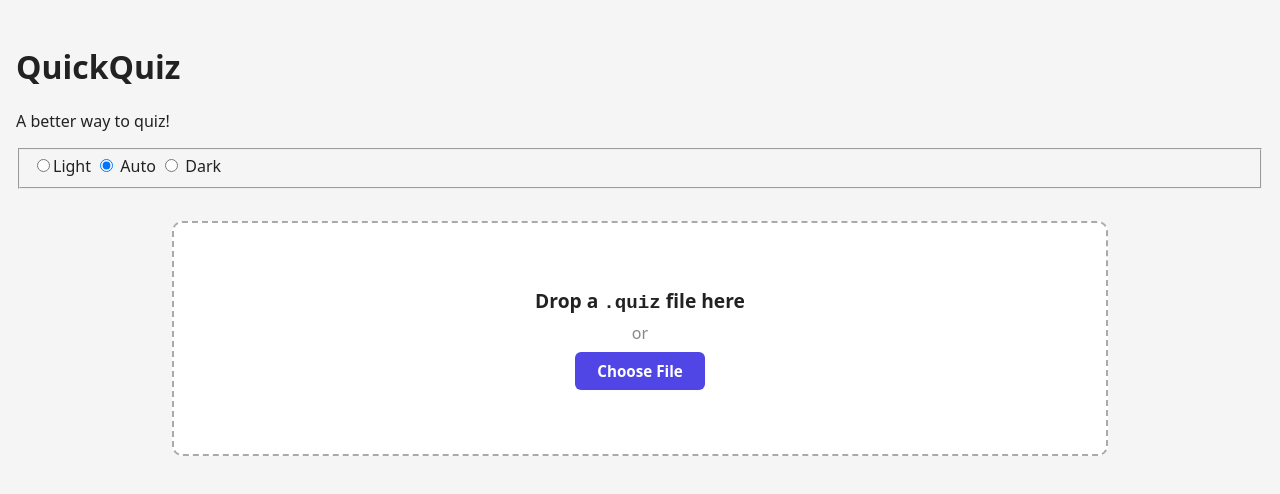
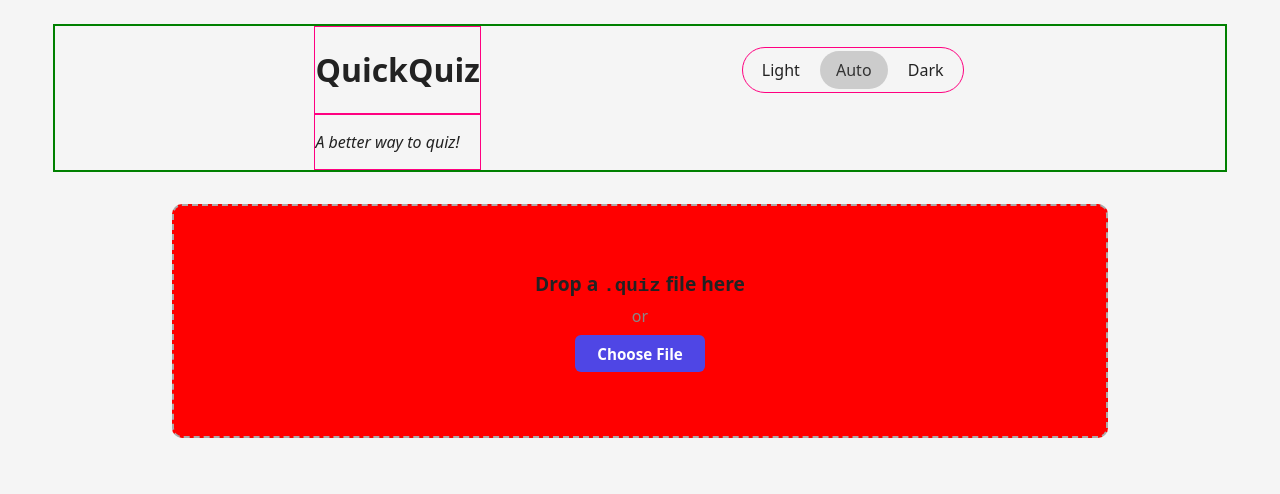
Before and after one commit to Hoseasack/QuickQuiz, a website: page public/index.html in a window 1280 px wide. Drawn offline with Linux system fonts and the light colour scheme.

Commit message:
Added framework for light/dark mode

```diff
--- a/public/style.css
+++ b/public/style.css
@@ -1,9 +1,76 @@
-*, *::before, *::after { box-sizing: border-box; }
+*::before, *::after { box-sizing: border-box; }
+
+/* ── Light/Dark Mode ───────────────────────────────────────────────────────── */
+
+
+:where(html) {
+  --darkmode: 0;
+  container-name: root;
+  container-type: normal;
+}
+
+body {
+  --background-color: #f5f5f5;
+  --text-color: #222;
+  background-color: var(--background-color);
+  color: var(--text-color);
+  color-scheme: light dark;
+  transition: .4s;
+}
+
+@media (prefers-color-scheme: dark) {
+  html { --darkmode: 1; }
+}
+@media (prefers-color-scheme: light) {
+  html { --darkmode: 0; }
+}
+
+html:has(#color-scheme-light:checked) { --darkmode: 0; }
+html:has(#color-scheme-dark:checked) { --darkmode: 1; }
+
+@container root style(--darkmode: 1) {
+  body {
+    --background-color: #222;
+    --text-color: #f5f5f5;
+  }
+  #drop-zone {
+    --dropzone: #c71e1e;
+  }
+}
+.toggle-group {
+  border: 2px solid #CCC;
+  border-radius: 24px;
+  inline-size: fit-content;
+  padding: 3px;
+  transition: .4s;
+}
+.toggle-group label {
+  border-radius: 21px;
+  cursor: pointer;
+  display: inline-flex;
+  padding: 0.5em 1em;
+  text-align: center;
+  user-select: none;
+}
+.toggle-group label:has(input:checked) {
+  background-color: #CCC;
+  color: #333;
+  transition: .4s;
+}
+
+[data-sr] {
+  clip: rect(0 0 0 0);
+  clip-path: inset(50%);
+  height: 1px;
+  overflow: hidden;
+  position: absolute;
+  white-space: nowrap;
+  width: 1px;
+}
+/* ── General ───────────────────────────────────────────────────────────────── */
 
 body {
   font-family: system-ui, -apple-system, sans-serif;
-  background: #f5f5f5;
-  color: #222;
   margin: 0;
   padding: 1.5rem 1rem;
 }
@@ -13,13 +80,33 @@ body {
   margin: 0 auto;
 }
 
-#header {
-  text-align: center;
+.header {
+  display: grid;
+  align-items: start;
+  justify-content: space-evenly;
+  grid-template-areas:
+    "title  label"
+    "slogan switch";
+  border: 2px solid green;
+  align-items: center;
+  justify-content: space-evenly;
+  margin-left: 3%;
+  margin-right: 3%;
 }
 
-.slogan {
+.header > * {
+  border: 1px solid rgb(255, 0, 128);
+}
+#app-title {
+  grid-area: title;
+}
+#slogan {
   font-style: italic;
+  grid-area: slogan;
+  justify-content: start;
 }
+
+
 /* ── Drop zone ─────────────────────────────────────────────────────────────── */
 
 #drop-zone {
@@ -27,7 +114,8 @@ body {
   border-radius: 10px;
   padding: 4rem 2rem;
   text-align: center;
-  background: #fff;
+  --dropzone: #ff0000;
+  background: var(--dropzone);
   transition: border-color 0.15s, background 0.15s;
   margin: 2em
 }
```
